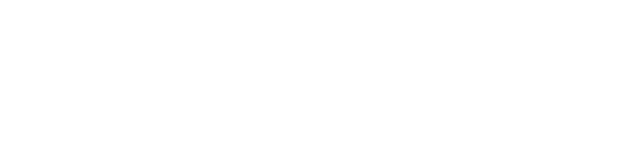
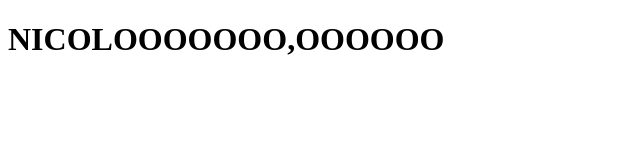
Before and after one commit to Nxcrb/Nxcrb.github.io, a plain HTML site: page index.htm in a window 1280 px wide. Shown: the whole page, without its empty margins (0-640 px from the left). Drawn offline with Linux system fonts and the light colour scheme.

Commit message:
Update index.htm

```diff
--- a/index.htm
+++ b/index.htm
@@ -4,6 +4,7 @@
 	<title>Bob Esponja</title>
 </head>
 <body>
+	<h1> NICOLOOOOOOO,OOOOOO </h1>
 
 </body>
 </html>
```
